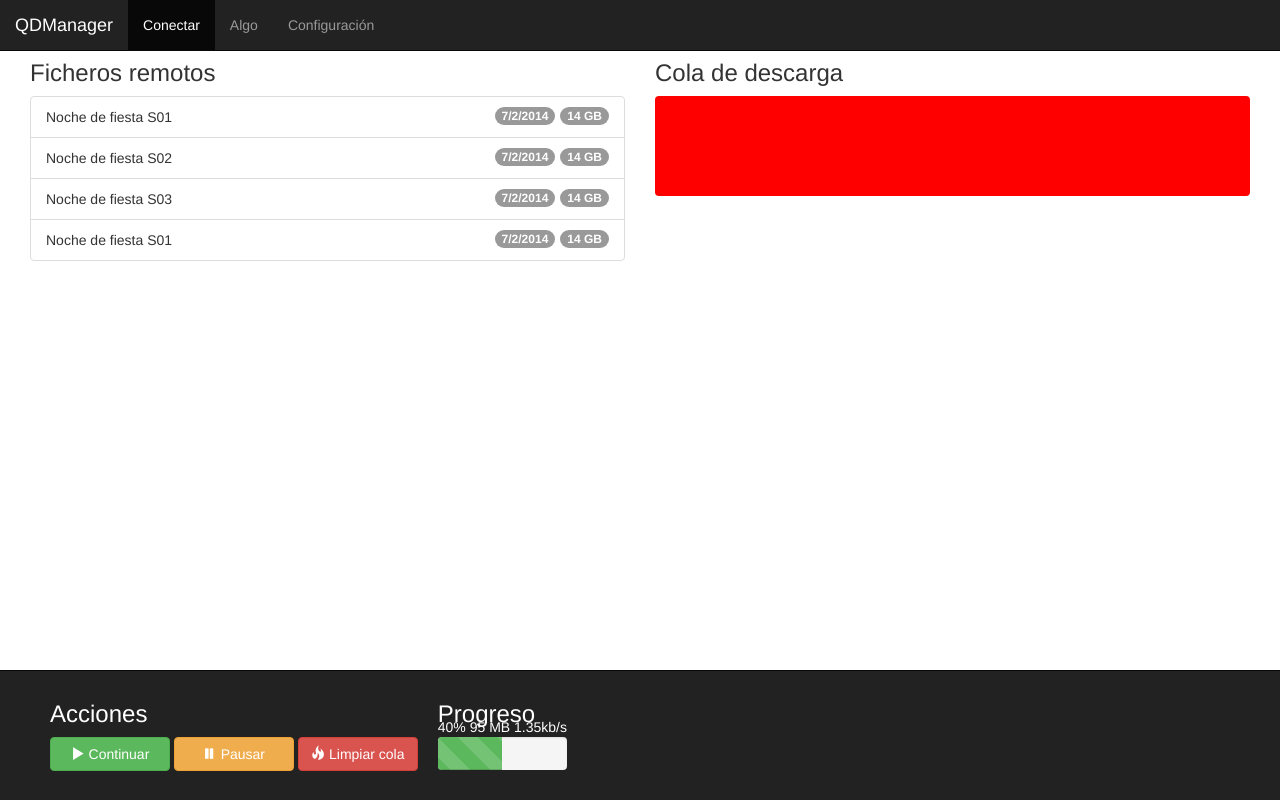
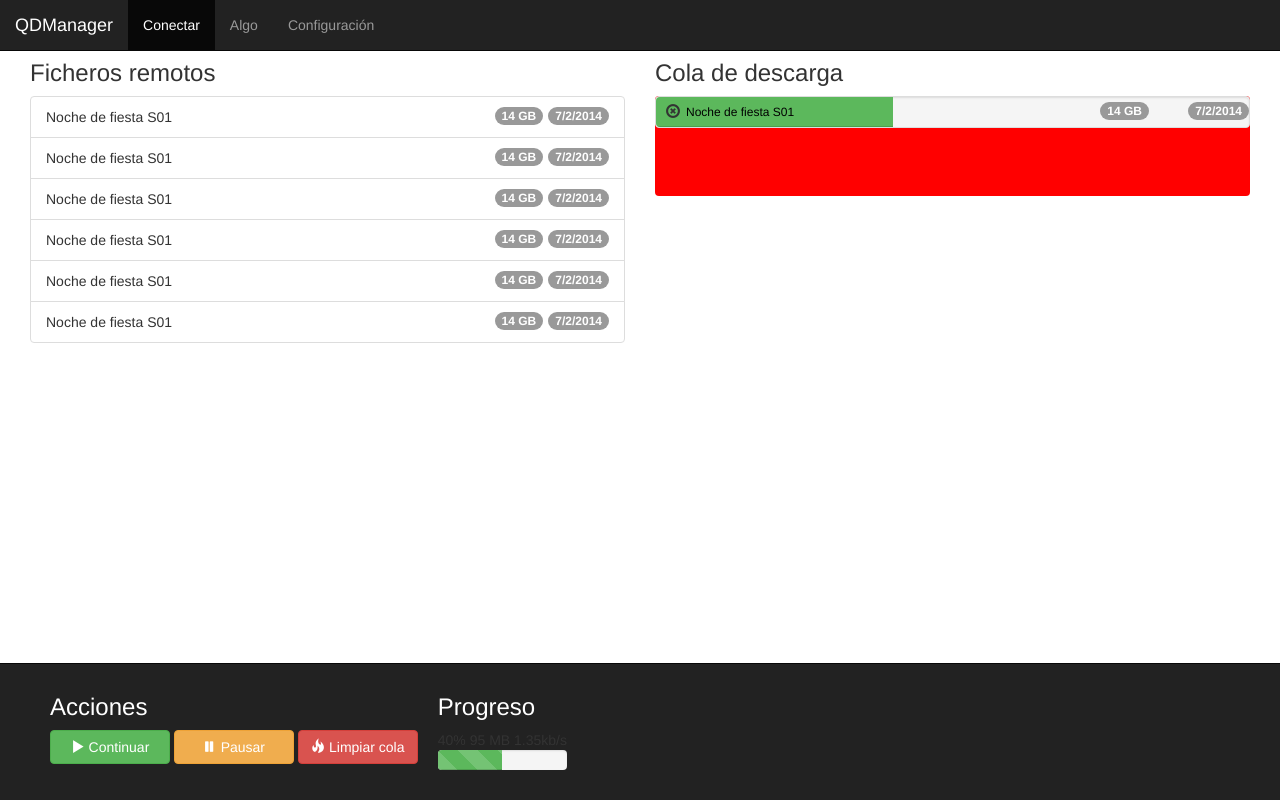
Before and after one commit to cobor/QDManager, a plain HTML site: page index.html in a window 1280 px wide. Drawn offline with Linux system fonts and the light colour scheme; no server answers.

Commit message:
Cola de descargas
Avanzado el funcionamiento de la cola de descargas (CSS)

```diff
--- a/css/estilos.css
+++ b/css/estilos.css
@@ -1,81 +1,47 @@
-.ancho {}
+/* Cosas generales */
+.padding0 {padding:0;}
+.container {width:100%;}
+body {margin-bottom:130px;}
 
-.progreso {
-}
+/* Cosas del drag & drop */
+.ui-state-hover {background:green;}
+.ui-state-default, .placeholder, .ui-sortable-helper {background:green;}
+.remove-item {font-size:100px;}
 
-
-.footer-h3 {
-    color:white;
-}
-
-.ancho-footer {
-}
-
+/* Footer */
+.footer-h3 {color:white;}
 .footer-descargas {list-style:none;}
 .footer-descargas>li {
     padding:10px;
     float:left;
 
 }
-.footer-descargas>.derecha {
-}
 .footer-descargas button {width:120px;}
+.lista-progreso {}
+.barra-progreso {}
 
-.barra-ancho {
-/*  width:calc((90%) / 1.39);*/
-}
+.altura-progreso {height:20px;}
 
-.velocidad , .transferido {color:white;}
-
-.acciones {}
-
-.lista-progreso {
-/*    width:79%;*/
-}
-
-.barra-progreso {
-
-}
-
-body {
-    margin-bottom:130px;
-}
-
-.altura-progreso {
-    height:33px;
-}
-
-
-.barra-cola {
-    margin-bottom:0;
-    height:6px;
-
-}
-.progress-bar {line-height:33px; color:black;text-align:right;padding-right:5px;}
-.data-descarga {
-    text-align:center;
-    color:white;
-    margin-top:-20px;
-
-
-}
-
-.nombre-cola-descarga {
-    margin-top:-20px;
-    margin-bottom:5px;
-
-}
-
-
-
-
-.container {width:100%;}
 .altura-footer {
     min-height:130px;
 }
-.magia {
+
+/*
+.barra-cola {
+    margin-bottom:0;
+    height:30px;
+    padding:0;
+    border-radius: 0;
+    border-top-left-radius: 4px;
+    border-top-right-radius: 4px;
+    overflow:hidden;
 }
+*/
 
+
+/* Estilo cola de descarga */
+
+/* Esto es de prueba */
 #cola-descarga {
     min-height:100px;
     background:red;
@@ -87,15 +53,42 @@ body {
 #cola-descarga ul { margin: 0; padding: 1em 0 1em 3em; }
 
 
-.ui-state-hover {
-    background:green;
+/* Barra de progreso */
+
+#remove-item {
+    position:absolute;
+    margin-top:6px;
+    margin-left:10px;
+}
+
+.progreso {
+    height:30px;
+    margin-bottom: 0;
 
 }
 
-.ui-state-default, .placeholder, .ui-sortable-helper {
-    background:green;
+.barra-progreso {
+
 }
 
-.remove-item {
-    font-size:100px;
+#filename, #filesize, #filedate {
+    position:absolute;
+    margin-top:5px;
 }
+
+#filesize, #filedate {right:0;}
+
+#filename {
+    left:0;
+    margin-left:30px;
+    color:black;
+}
+
+#filesize {
+   margin-right:100px;
+
+}
+
+#filedate {
+
+}
--- a/index.html
+++ b/index.html
@@ -64,7 +64,7 @@
 //        $( "ul, li" ).disableSelection();
 
         // Estilo cola
-        var estilo_cola = "<div class='progress barra-cola'><div style='line-height:22px;width:40%;' class='progress-bar progress-bar-success' role='progressbar' aria-valuenow='40' aria-valuemin='0' aria-valuemax='100'></div>";
+        var estilo_cola = "";
 
 
 
@@ -82,7 +82,10 @@
             accept: ":not(.ui-sortable-helper)",
             drop: function( event, ui ) {
                 $( this ).find( ".placeholder" ).remove();
+
+
                 $( "<li class='list-group-item'></li>" ).html("<span style='' id='remove-item' class='glyphicon glyphicon-remove-circle'></span>"+ui.draggable.html()+estilo_cola ).appendTo( this );
+
         }
         }).sortable({
             items: "li:not(.placeholder)",
@@ -181,24 +184,34 @@
 					</h3>
 					<ul id="ficheros-remotos" class="list-group">
                         <li class="list-group-item">
+                            <span>Noche de fiesta S01</span>
+                            <span class="badge">7/2/2014</span>
                             <span class="badge">14 GB</span>
-                            <span class="badge">7/2/2014</span>
-                            <div style="" class="">Noche de fiesta S01</div>
                         </li>
                         <li class="list-group-item">
+                            <span>Noche de fiesta S01</span>
+                            <span class="badge">7/2/2014</span>
                             <span class="badge">14 GB</span>
-                            <span class="badge">7/2/2014</span>
-                            <div style="" class="">Noche de fiesta S02</div>
                         </li>
                         <li class="list-group-item">
+                            <span>Noche de fiesta S01</span>
+                            <span class="badge">7/2/2014</span>
                             <span class="badge">14 GB</span>
-                            <span class="badge">7/2/2014</span>
-                            <div style="" class="">Noche de fiesta S03</div>
                         </li>
                         <li class="list-group-item">
+                            <span>Noche de fiesta S01</span>
+                            <span class="badge">7/2/2014</span>
                             <span class="badge">14 GB</span>
+                        </li>
+                        <li class="list-group-item">
+                            <span>Noche de fiesta S01</span>
                             <span class="badge">7/2/2014</span>
-                            <div style="" class="">Noche de fiesta S01</div>
+                            <span class="badge">14 GB</span>
+                        </li>
+                        <li class="list-group-item">
+                            <span>Noche de fiesta S01</span>
+                            <span class="badge">7/2/2014</span>
+                            <span class="badge">14 GB</span>
                         </li>
                     </ul>
 				</div>
@@ -207,7 +220,17 @@
 						Cola de descarga
 					</h3>
 					<ul id="cola-descarga" class="list-group">
+                     <li class="list-group-item padding0">
+           <span style='' id='remove-item' class='glyphicon glyphicon-remove-circle'></span>
+           <div class="progress progreso" style="">
+                <div class="progress-bar progress-bar-success" role="progressbar" aria-valuenow="40" aria-valuemin="0" aria-valuemax="100" style="width: 40%">
+                    <span id="filename" class="nombre-fichero">Noche de fiesta S01</span>
+                    <span id="filesize" class="badge">14 GB</span>
+                    <span id="filedate" class="badge">7/2/2014</span>
 
+          </div>
+        </div>
+        </li>
 
                     </ul>
 				</div>
```
